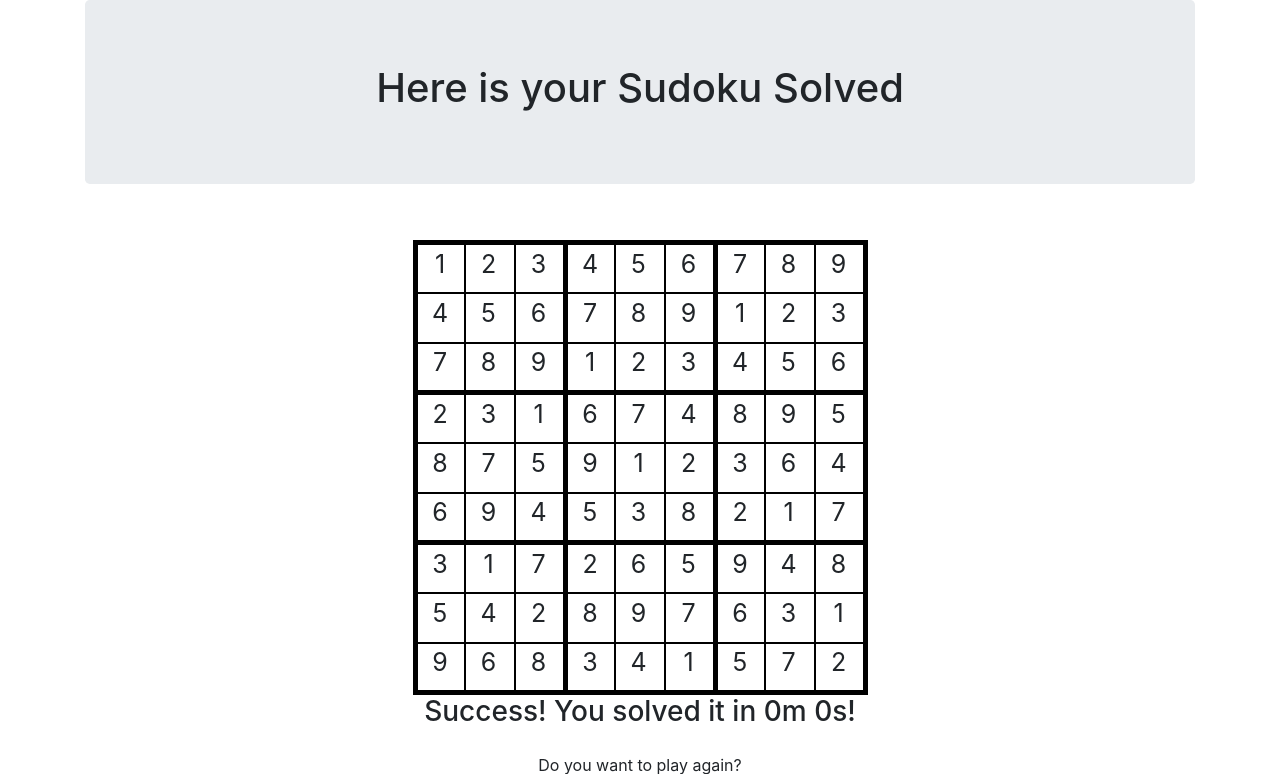
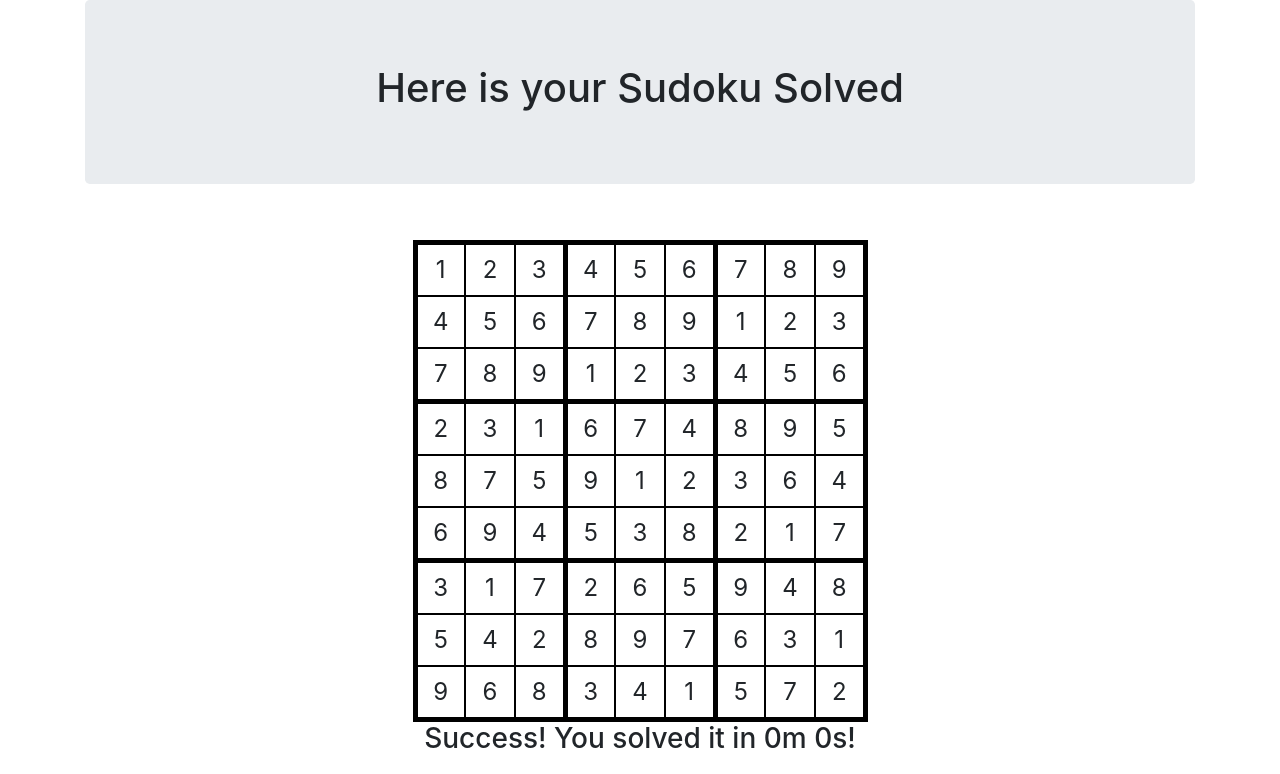
Before and after one commit to sdplamen/sudoku, a Django app: page /solved/1/ in a window 1280 px wide. Shown: the top 774 px of the page. Run offline with Django 5.2, Linux system fonts and the light colour scheme; tables that the repository leaves empty hold one stand-in row (values such as "Sample post"); some libraries are stand-ins or nearby versions.

Commit message:
Collect static

```diff
--- a/static/style.css
+++ b/static/style.css
@@ -68,10 +68,17 @@ input{
 }
 
 .cell{
-  height: 45px;
-  width: 45px;
-  font-size: 25px ;
+  display: block;
+  width: 100%;
+  height: 100%;
+  border: none;
+  margin: 0;
+  padding: 0;
   text-align: center;
+  font-size: 24px;
+  line-height: 50px;
+  cursor: pointer;
+  background-color: transparent;
 }
 
 .cell:focus{
```
Also changed, not shown: 1 other file.
